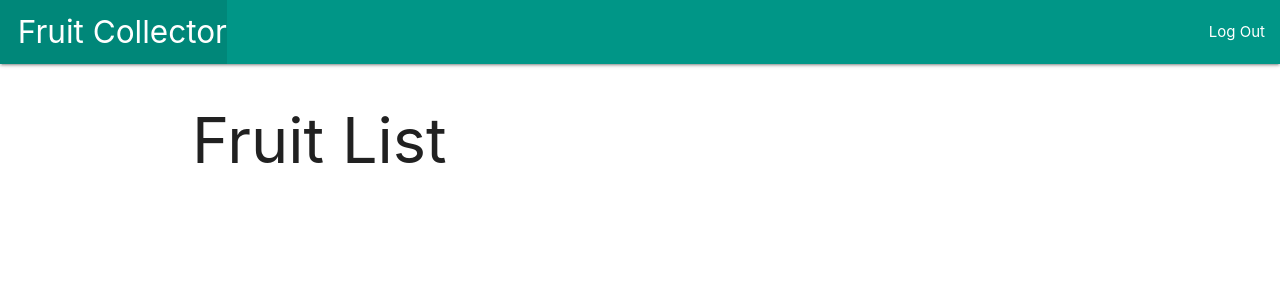
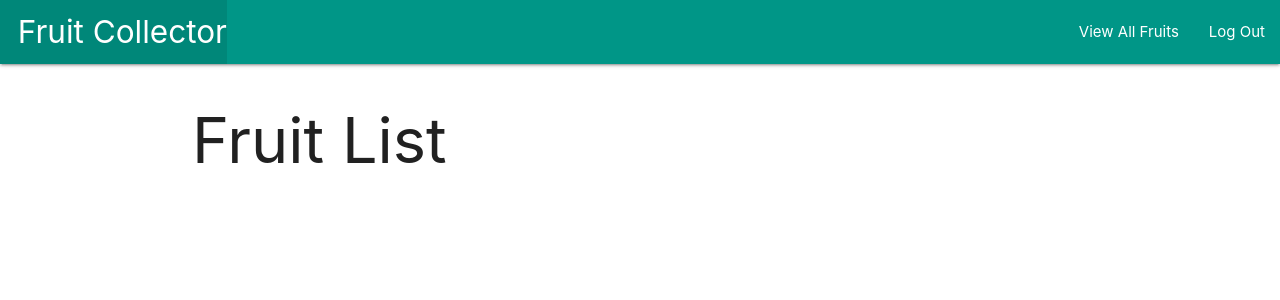
Before and after one commit to aurelieverrot/JumboJuice, a Django app: page /fruits/ in a window 1280 px wide. Shown: the top 300 px of the page. Run offline with Django 3.2, Linux system fonts and the light colour scheme; the visitor is signed in with stand-in values (Sample User, id 1); data that the repository does not hold is empty.

Commit message:
fixed response in fruits_new and fruits_index

```diff
--- a/fruitcollector/main_app/templates/base.html
+++ b/fruitcollector/main_app/templates/base.html
@@ -27,7 +27,7 @@
           {% comment %} <li><a href="{% url 'about' %}">About</a></li> {% endcomment %}
           {% if user.is_authenticated %}
             {% comment %} <li><a href="{% url 'index' %}">View All Juices</a></li> {% endcomment %}
-            {% comment %} <li><a href="{% url 'index' %}">View All Fruits</a></li> {% endcomment %}
+            <li><a href="{% url 'index' %}">View All Fruits</a></li>
             {% comment %} <li><a href="{% url 'new_fruit' %}">Add a new Fruit</a></li> {% endcomment %}
             <li><a href="{% url 'logout' %}">Log Out</a></li>
           {% else %}
--- a/fruitcollector/main_app/templates/fruits/index.html
+++ b/fruitcollector/main_app/templates/fruits/index.html
@@ -5,7 +5,7 @@
 
 {% for fruit in fruits %}
   <div class="card">
-    <a href="{% url 'detail' fruit.id %}">
+    <a href="{% url 'fruits_detail' fruit.id %}">
       <div class="card-content">
         <span class="card-title">{{ fruit.name }}</span>
       </div>
--- a/fruitcollector/main_app/views.py
+++ b/fruitcollector/main_app/views.py
@@ -42,9 +42,9 @@ def new_fruit(request):
         # validate the form
         if form.is_valid():
             fruit = form.save(commit=False)
-            fruit.juice = request.fruit
+            # fruit.juice = request.fruit
             fruit.save()
-            return redirect('detail', fruit.id)
+            return redirect('fruits_detail', fruit.id)
     else:
         form = FruitForm()
     context = {'form': form}
```
